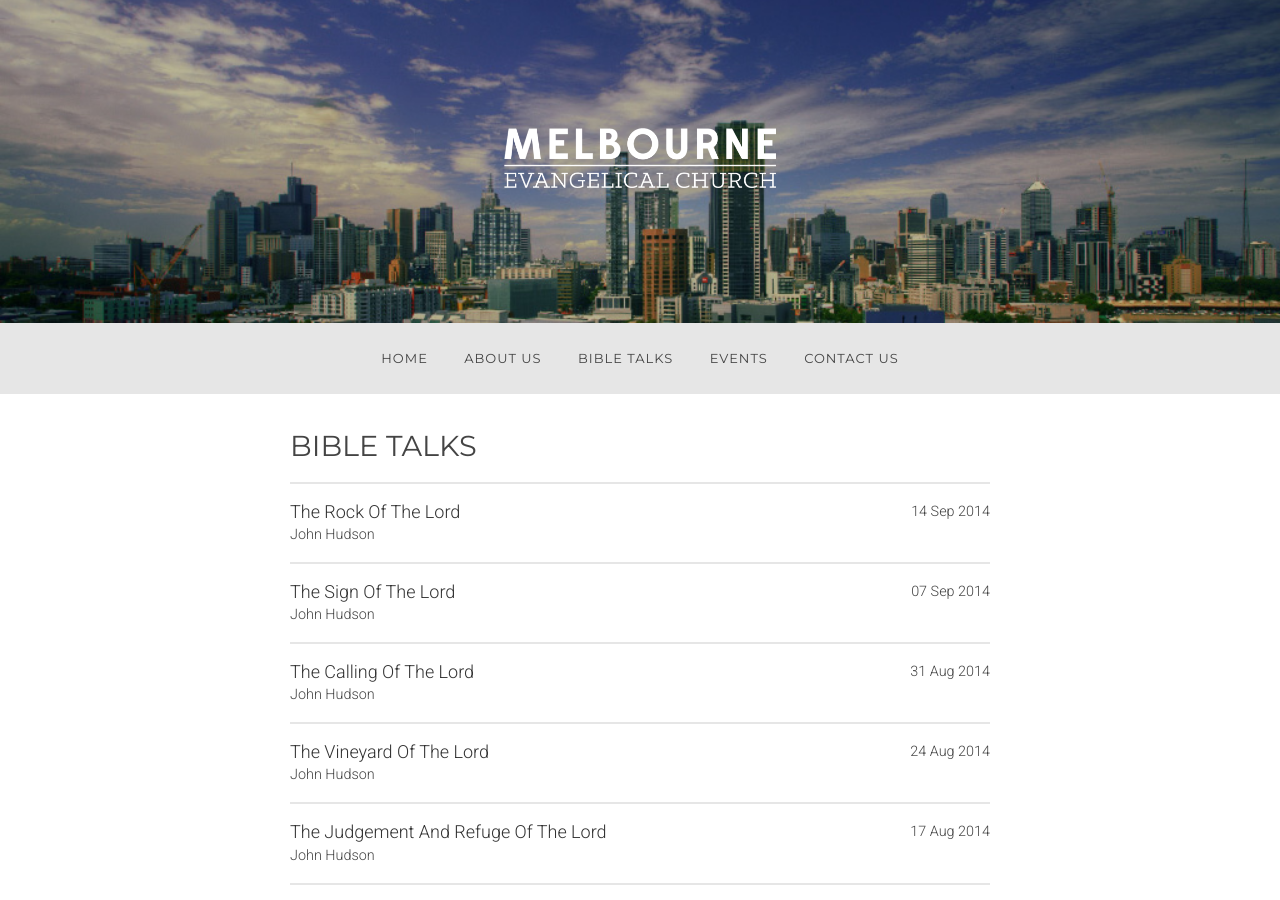
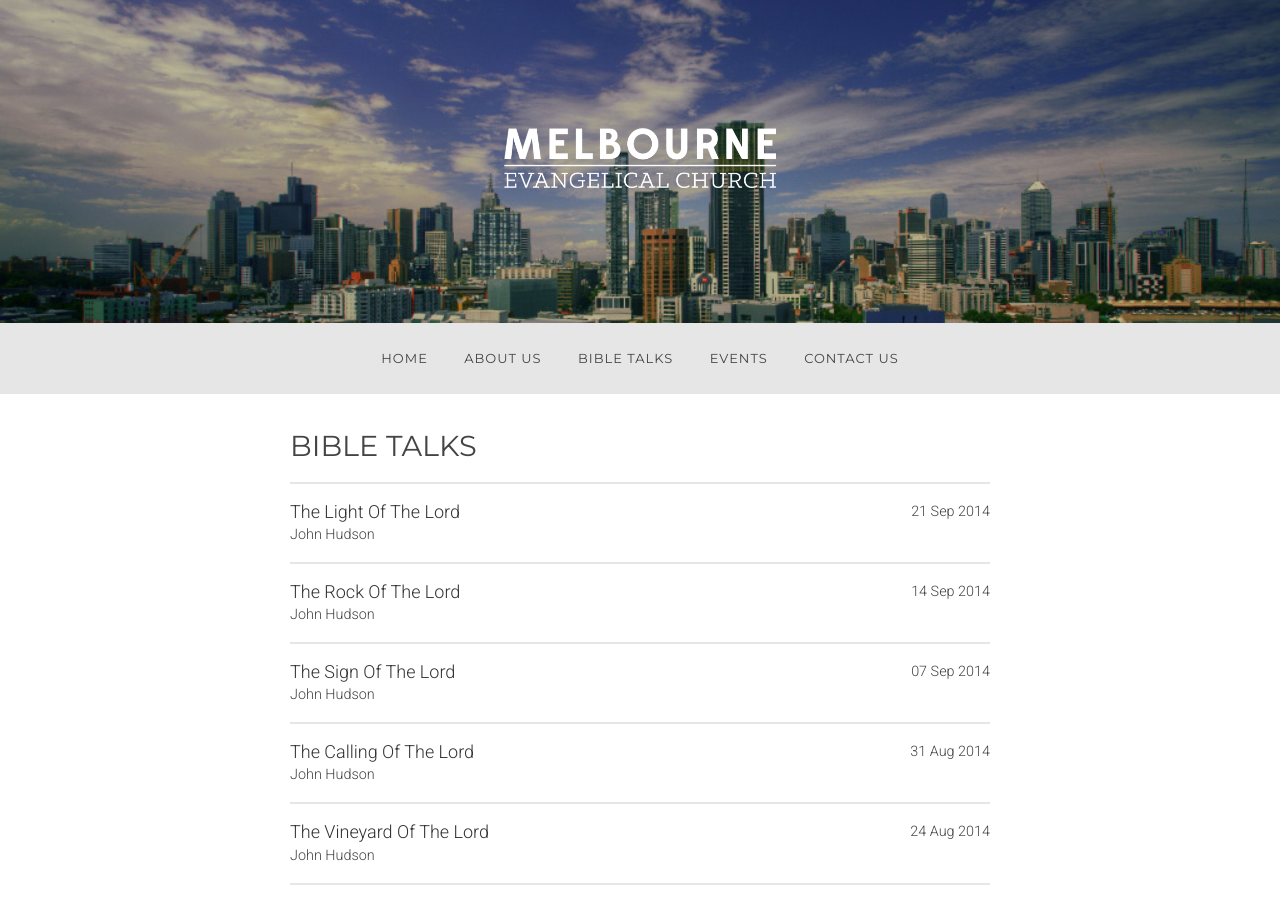
Before and after one commit to allanhortle/melbourneevangelicalchurch.com.au, a Jekyll site: the page built from talks/index.html, in a window 1280 px wide and 900 px high. Built offline with Jekyll 4.4.1, drawn with Linux system fonts in a browser that asks for light colours; Markdown is read by kramdown in place of the engine named in the settings.

Commit message:
sunday update

```diff
--- /dev/null
+++ b/_posts/2014/2014-09-21-isaiah_8(19)-9(7)-the_light_of_the_lord-john_hudson.markdown
@@ -0,0 +1,8 @@
+---
+layout: post
+passage: Isaiah 8:9-9:7
+title: The Light Of The Lord
+author: John Hudson
+date: 2014-09-21
+categories: Isaiah
+---
```
Also changed, not shown: events/index.markdown (+0 -9 lines), _posts/2014/2014-09-14-isaiah_8(1-18)-the_rock_of_the_lord-john_hudson copy.markdown (renamed from _posts/2014/2014-09-14-isaiah_8(1-18)-the_rock_of_the_lord-john_hudson.markdown).
